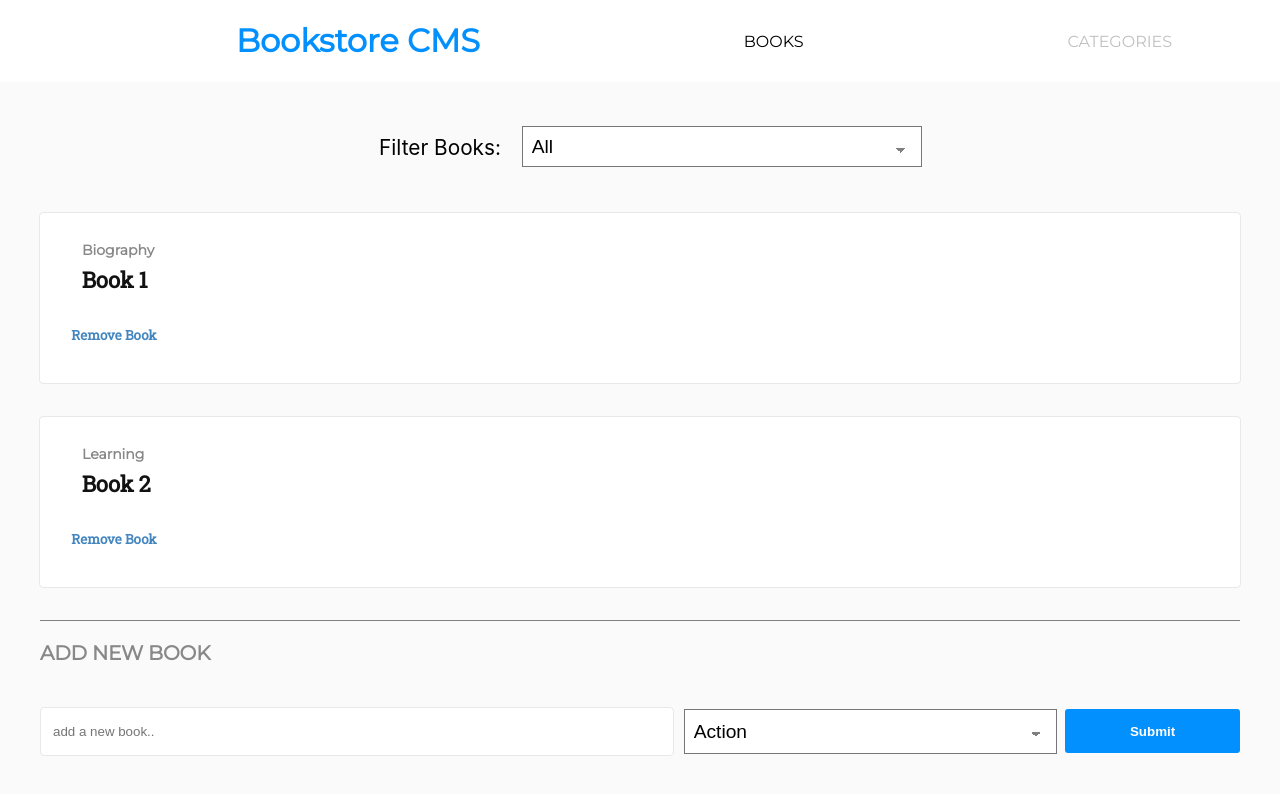
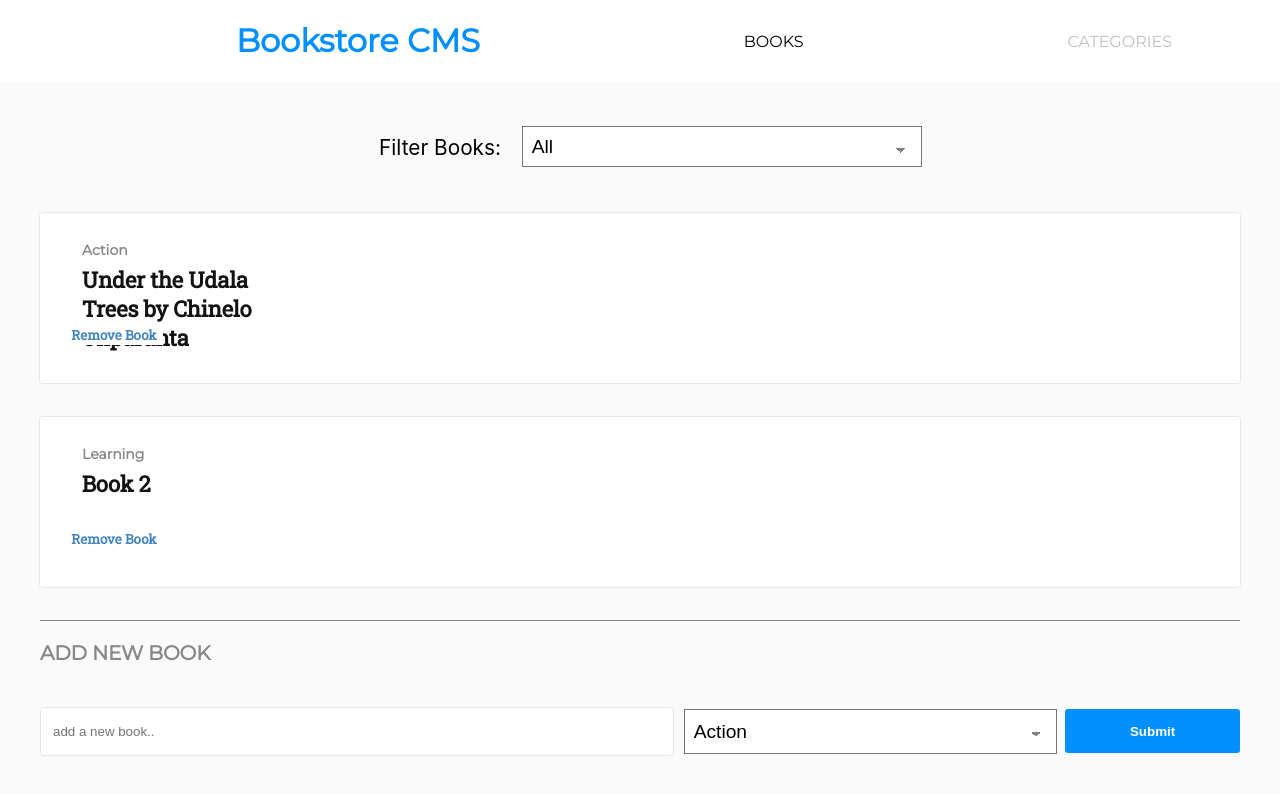
Before and after one commit to onedebos/redux-bookstore, a React (Create React App) app: page / in a window 1280 px wide. Shown: the top 794 px of the page. Built offline with nearby package versions, Linux system fonts and the light colour scheme.

Commit message:
change book titles

```diff
--- a/src/index.js
+++ b/src/index.js
@@ -11,8 +11,8 @@ const initialState = {
   books: [
     {
       id: Math.round(Math.random() * 100000),
-      title: 'Book 1',
-      category: 'Biography',
+      title: 'Under the Udala Trees by Chinelo Okparanta',
+      category: 'Action',
     },
     {
       id: Math.round(Math.random() * 100000),
```
